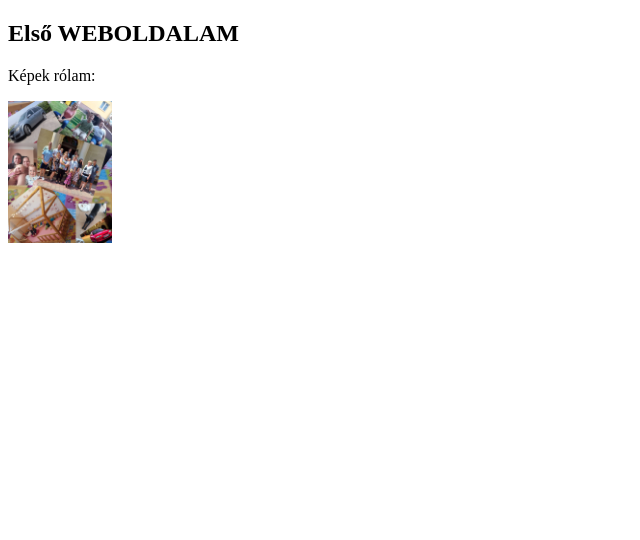
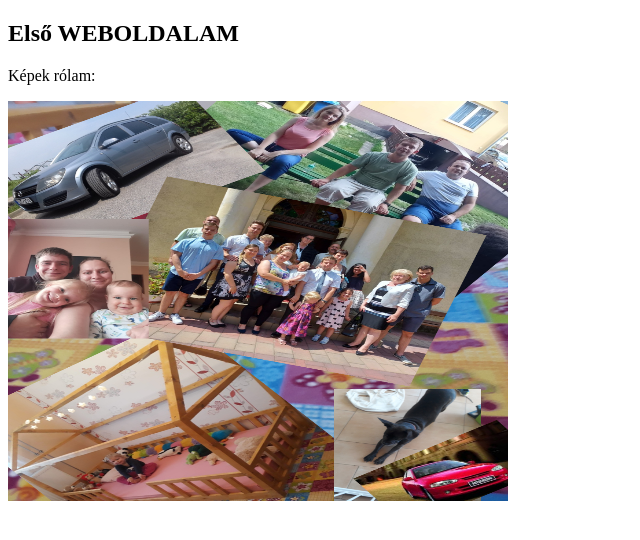
Before and after one commit to heczeia/elso, a plain HTML site: page index.html in a window 1280 px wide. Shown: the whole page, without its empty margins (0-640 px from the left). Drawn offline with Linux system fonts and the light colour scheme.

Commit message:
Update index.html

```diff
--- a/index.html
+++ b/index.html
@@ -5,7 +5,7 @@
 <h2>Első WEBOLDALAM</h2>
 <p>Képek rólam: </p>
 
-<img src="https://heczeia.github.io/elso/saj%C3%A1t%20collage.jpg" alt="Collage" width="104" height="142">
+<img src="https://heczeia.github.io/elso/saj%C3%A1t%20collage.jpg" alt="Collage" width="500" height="400">
 
 </body>
 </html>
```
